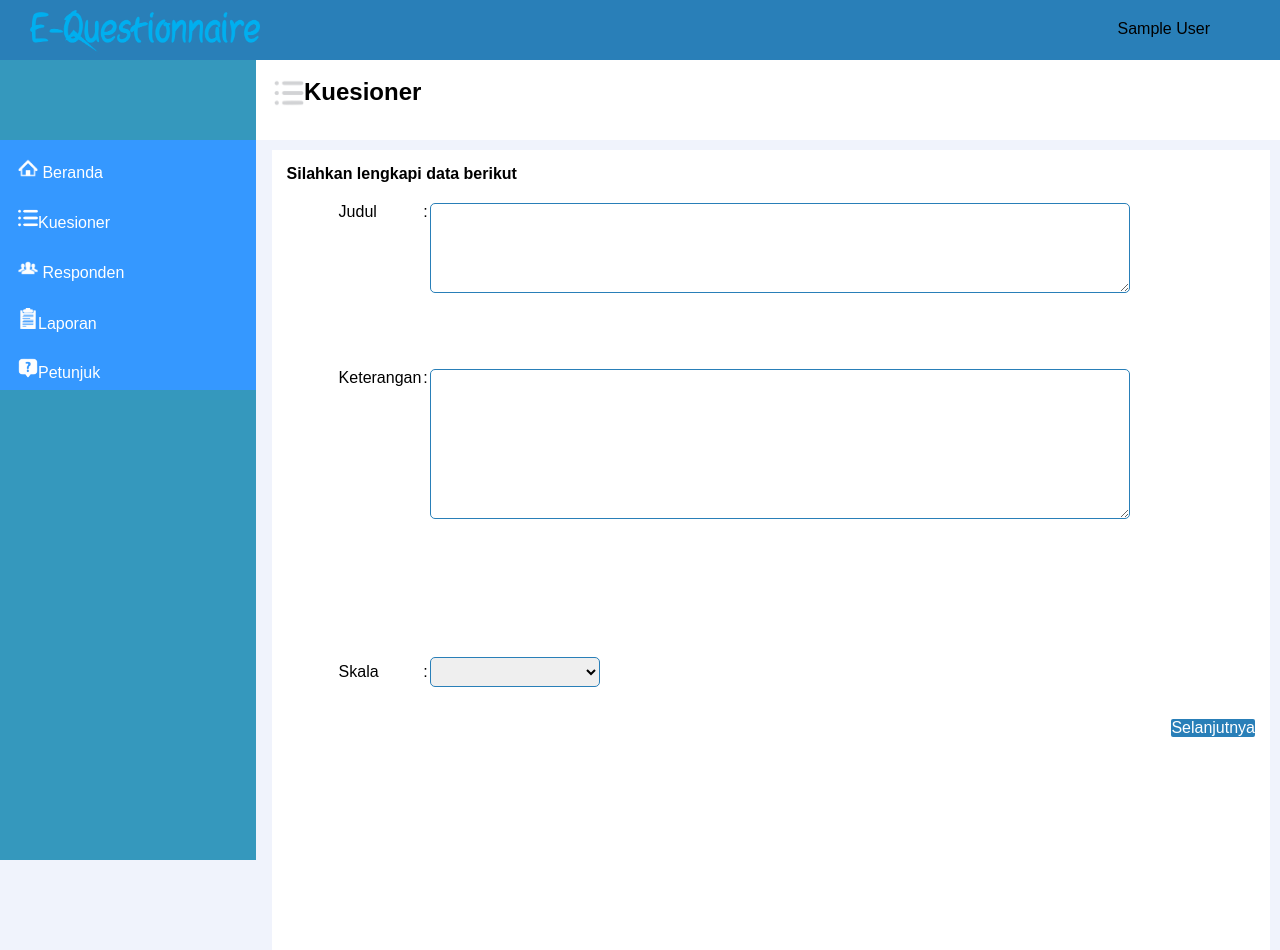
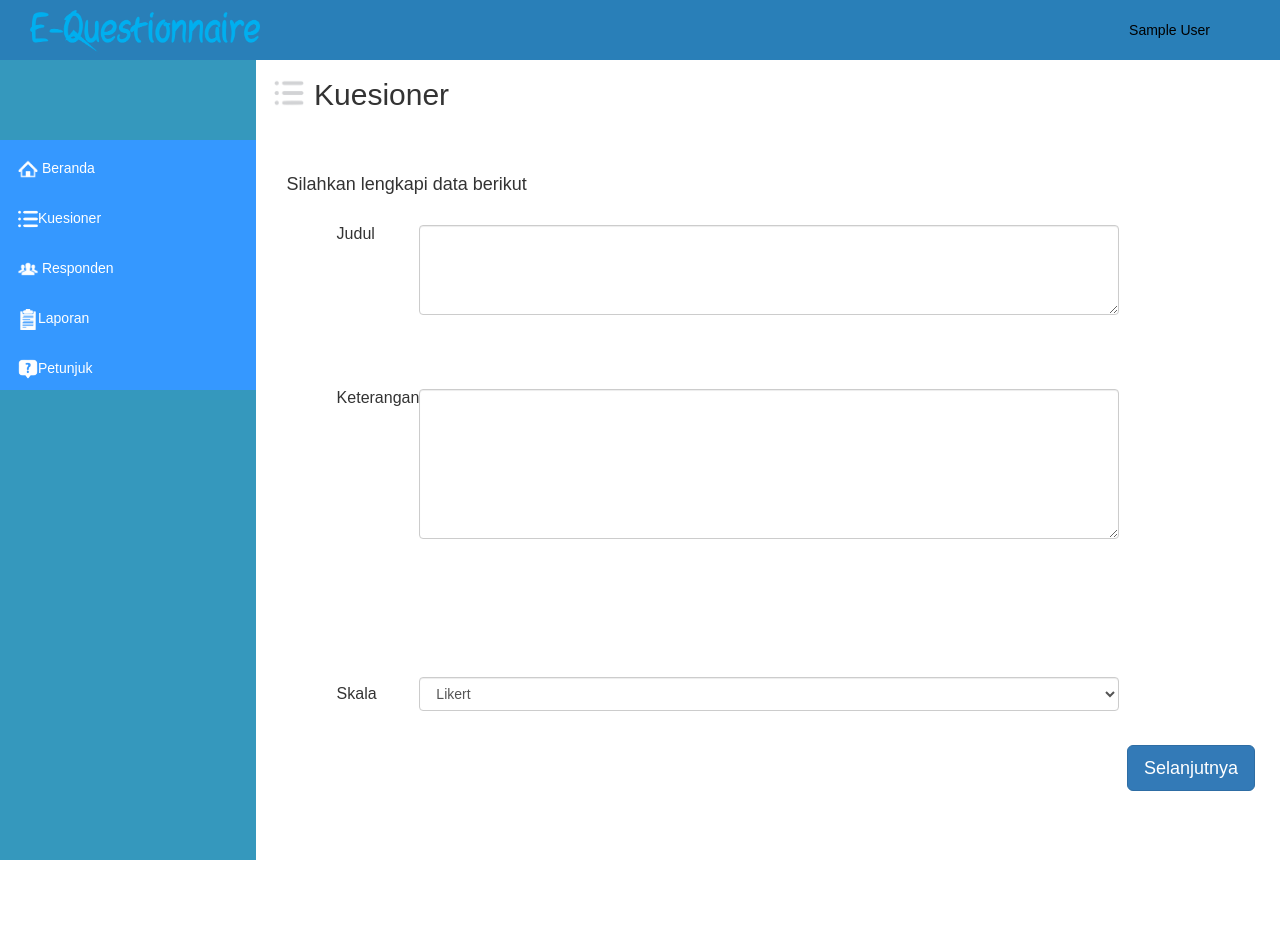
Before and after one commit to Handiswan/kuesionerku, a PHP site: page /kuesioner/peneliti/kuesionerbag1.php in a window 1280 px wide. Run offline with PHP 8.4, Linux system fonts and the light colour scheme; the visitor is signed in with stand-in values (Sample User, id 1); data that the repository does not hold is empty.

Commit message:
Kuesioner siap lanjut

```diff
--- a/peneliti/header.php
+++ b/peneliti/header.php
@@ -1,4 +1,8 @@
+<head>
 <link rel="stylesheet" type="text/css" href="../lib/style.css">
+<link rel="stylesheet" type="text/css" href="../lib/css/bootstrap.css";
+<script src="../lib/js/bootstrap.js"></script>
+</head>
 <div class="header">
 	<a href="index.php"> <img src="../lib/img/logo.png" style="padding: 10px; width:250px; margin-left:20px"> </a>
 <?php
--- a/peneliti/kuesionerbag1.php
+++ b/peneliti/kuesionerbag1.php
@@ -3,7 +3,7 @@ include "header.php";
 include "menu.php";
 ?>
 <div class="atasberanda">
-	<img src="../lib/img/logo_kuesioner_a.PNG" class="logonya" style="width:30px; float:left"> <h2>Kuesioner</h2>
+	<img src="../lib/img/logo_kuesioner_a.png" class="logonya" style="width:30px; float:left"> <h2 style="margin:0;padding-left:40px">Kuesioner</h2>
 </div>
 <div class="body2">
 <h4>Silahkan lengkapi data berikut </h4>
@@ -11,19 +11,27 @@ include "menu.php";
 	<form style="padding: 0 50 0 50">
 	<table border="0px" height="500">
 		<tr valign="top">
-			<td>Judul</td><td>:</td><td> <textarea class="form" name="judul" style=" width:700px; height: 90px"> </textarea> </td>
+			<td>Judul</td><td> <textarea class="form-control" name="judul" style=" width:700px; height: 90px"> </textarea> </td>
 		</tr>
 		<tr valign="top">
-			<td>Keterangan</td><td>:</td><td> <textarea  class="form" type="text" name="keterangan" style=" width:700px; height: 150px"> </textarea></td>
+			<td>Keterangan</td><td> <textarea  class="form-control" type="text" name="keterangan" style=" width:700px; height: 150px"> </textarea></td>
 		</tr>
 		<tr>
-			<td>Skala</td><td>:</td><td> <select class="form" name="skala" value="<?php echo $skala; ?>" placeholder="jenis skala"> <option> </option><option>Likert</option> <option>Guttman</option> <option>Rating Scale</option> <option>Semantic Desferential</option><option>Guttman</option></select></td>
+		  <td>Skala</td>
+		  <td>
+		    <select class="form-control" name="skala" value="<?php echo $skala; ?>" placeholder="jenis skala">
+		      <option>Likert</option>
+		      <option>Guttman</option>
+		      <option>Rating Scale</option>
+		      <option>Semantic Desferential</option>
+		    </select>
+                  </td>
 		</tr>
 	</table>
 	</form>
 
 <br>
-<a href="kuesionerbag2.php" class="tombol2" style="float:right">Selanjutnya</a>
+<a href="kuesionerbag2.php" style="float:right"><button class="btn btn-lg btn-primary">Selanjutnya</button></a>
 </div>
 
 
```
Also changed, not shown: peneliti/kuesioner.php (+17 -2 lines).
